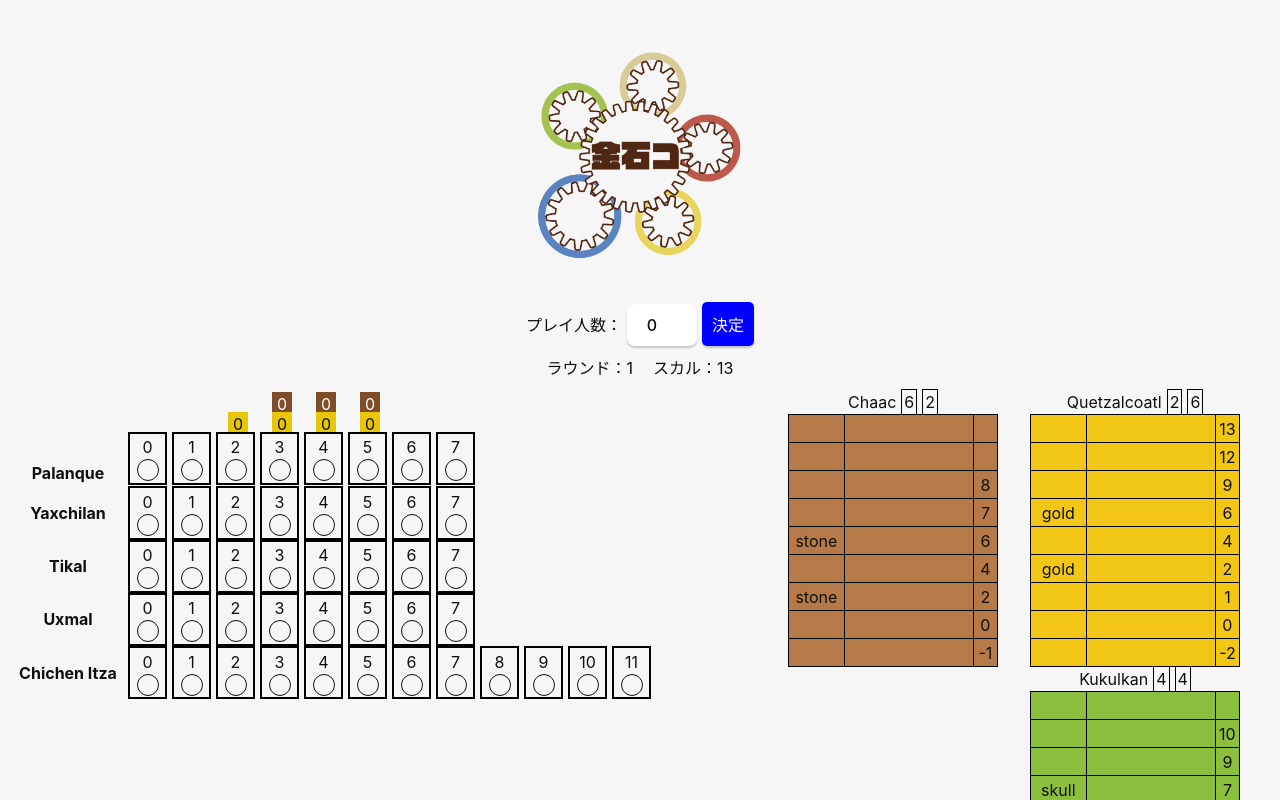
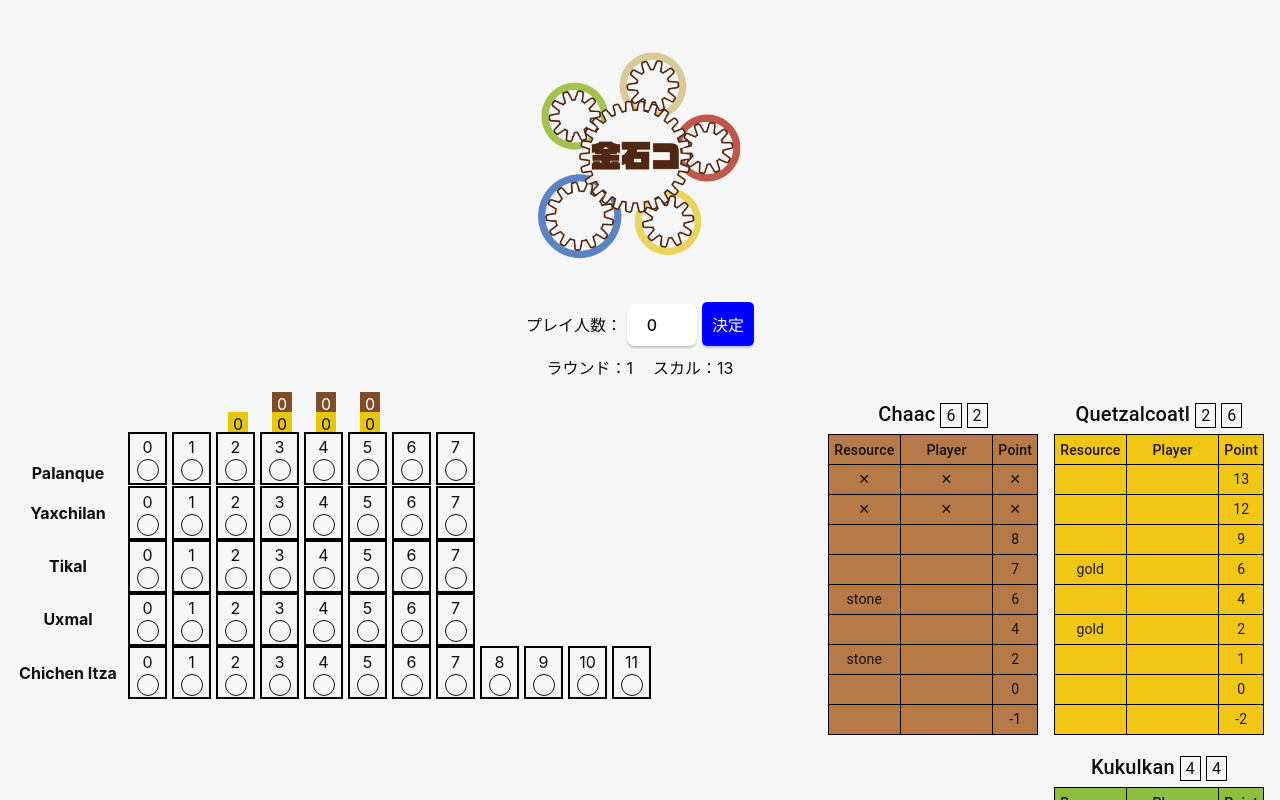
Before and after one commit to SH11235/Tzolkin, a React (Vite) app: page / in a window 1280 px wide. Shown: the top 800 px of the page. Built offline with nearby package versions, Linux system fonts and the light colour scheme.

Commit message:
refacotr 神殿コンポーネントをMUIで書き直した

```diff
--- a/src/components/Temple.css
+++ /dev/null
@@ -1,74 +0,0 @@
-.temple-container {
-    margin-right: 2em;
-}
-
-.temple-table {
-    width: 210px;
-    border-collapse: collapse
-}
-
-.temple-cell {
-    height: 25px;
-    border: 1px solid #000;
-    text-align: center;
-    vertical-align: middle;
-    position: relative;
-}
-
-.temple-cell-resource {
-    width: 50px;
-}
-
-.temple-cell-player {
-    width: 120px;
-}
-
-.temple-cell-score {
-    width: 20px;
-}
-
-.temple-brown {
-    background-color: #B67A48;
-}
-
-.temple-yellow {
-    background-color: #F1C614;
-}
-
-.temple-green {
-    background-color: #8BBF3D;
-}
-
-.circle-Red,
-.circle-Blue,
-.circle-Green,
-.circle-Yellow {
-    display: inline-block;
-    width: 20px;
-    height: 20px;
-    border-radius: 50%;
-    vertical-align: middle;
-    text-align: center;
-}
-
-.circle-Red {
-    background-color: red;
-}
-
-.circle-Blue {
-    background-color: blue;
-}
-
-.circle-Green {
-    background-color: green;
-}
-
-.circle-Yellow {
-    background-color: yellow;
-}
-
-.temple-points {
-    margin-left: 5px;
-    padding: 2px;
-    border: #000 solid 1px;
-}
--- a/src/components/Temple.tsx
+++ b/src/components/Temple.tsx
@@ -1,5 +1,15 @@
+import {
+  Box,
+  Table,
+  TableBody,
+  TableCell,
+  TableContainer,
+  TableHead,
+  TableRow,
+  Typography,
+} from "@mui/material";
+import { styled } from "@mui/material/styles";
 import { PlayerColor } from "../types/GamePlayer";
-import "./Temple.css";
 
 export type TempleBonus = {
   resource: "stone" | "gold" | "wood" | "skull" | null;
@@ -26,67 +36,130 @@ export const Temple: React.FC<Props> = ({
   templePoints,
   templeColor,
 }) => {
+  const ResourceCell = styled(TableCell)({
+    height: "25px",
+    width: "61px",
+    padding: "2px 5px",
+    border: "1px solid #000",
+    textAlign: "center",
+    verticalAlign: "middle",
+    position: "relative",
+  });
+
+  const PlayerCell = styled(TableCell)({
+    height: "25px",
+    width: "120px",
+    padding: "2px 5px",
+    border: "1px solid #000",
+    textAlign: "center",
+    verticalAlign: "middle",
+    position: "relative",
+  });
+
+  const ScoreCell = styled(TableCell)({
+    height: "25px",
+    width: "32px",
+    padding: "2px 5px",
+    border: "1px solid #000",
+    textAlign: "center",
+    verticalAlign: "middle",
+    position: "relative",
+  });
+
+  const templeBackGroundColor =
+    templeColor === "brown"
+      ? "#B67A48"
+      : templeColor === "yellow"
+      ? "#F1C614"
+      : "#8BBF3D";
+  const TempleTable = styled(Table)({
+    width: "210px",
+    backgroundColor: templeBackGroundColor,
+  });
+
   const offset = 9 - templeBonus.length;
   const array = Array(offset).fill(0);
   const offsetRows = array.map((_, index) => {
     return (
-      <tr key={`offsetRows-${index}`}>
-        <td className="temple-cell"></td>
-        <td className="temple-cell"></td>
-        <td className="temple-cell"></td>
-      </tr>
+      <TableRow key={`offsetRows-${index}`}>
+        <ResourceCell>✕</ResourceCell>
+        <PlayerCell>✕</PlayerCell>
+        <ScoreCell>✕</ScoreCell>
+      </TableRow>
     );
   });
+
   const rows = templeBonus.map((row, rowIndex) => {
     const playerScoreElements = playerScores.map((playerScore) => {
       const offset = templeBonus.length - 2;
-      // chaacのとき: playerScore.index + rowIndex === 5
-      // playerScore.index === -1 → rowIndex === 6
-      // playerScore.index === 0 → rowIndex === 5
-      // playerScore.index === 1 → rowIndex === 4
-      // playerScore.index === 2 → rowIndex === 3
-      // playerScore.index === 3 → rowIndex === 2
-      // playerScore.index === 4 → rowIndex === 1
-      // quetzalcoatlのとき playerScore.index + rowIndex === 7
-      // playerScore.index === 0 → rowIndex === 7
-      // playerScore.index === 1 → rowIndex === 6
-      // playerScore.index === 2 → rowIndex === 5
-      // playerScore.index === 3 → rowIndex === 4
-      // playerScore.index === 4 → rowIndex === 3
-      // playerScore.index === 5 → rowIndex === 2
-      // playerScore.index === 6 → rowIndex === 1
-      // playerScore.index === 7 → rowIndex === 0
       if (playerScore.index + rowIndex === offset) {
-        let classNamePlayer = playerScore.color;
         return (
-          <span
-            key={`${classNamePlayer}-${rowIndex}`}
-            className={`circle-${classNamePlayer}`}
-          ></span>
+          <Typography
+            sx={{
+              display: "inline-block",
+              width: "20px",
+              height: "20px",
+              borderRadius: "50%",
+              verticalAlign: "middle",
+              textAlign: "center",
+              backgroundColor: playerScore.color,
+            }}
+            key={`${playerScore.color}-${rowIndex}`}
+          ></Typography>
         );
       }
+      return null;
     });
+
     return (
-      <tr key={rowIndex}>
-        <td className="temple-cell temple-cell-resource">{row.resource}</td>
-        <td className="temple-cell temple-cell-player">
-          {playerScoreElements}
-        </td>
-        <td className="temple-cell temple-cell-score">{row.point}</td>
-      </tr>
+      <TableRow key={rowIndex}>
+        <ResourceCell>{row.resource}</ResourceCell>
+        <PlayerCell>{playerScoreElements}</PlayerCell>
+        <ScoreCell>{row.point}</ScoreCell>
+      </TableRow>
     );
   });
+
   return (
-    <div className="temple-container">
-      <span>{name}</span>
-      <span className="temple-points">{templePoints[0]}</span>
-      <span className="temple-points">{templePoints[1]}</span>
-      <table className={`temple-table temple-${templeColor}`} border={1}>
-        <tbody>
-          {offsetRows}
-          {rows}
-        </tbody>
-      </table>
-    </div>
+    <Box sx={{ m: 1 }}>
+      <Typography sx={{ display: "inline" }} variant="h6">
+        {name}
+      </Typography>
+      <Typography
+        sx={{
+          display: "inline",
+          border: "1px solid #000",
+          padding: "2px 5px",
+          marginLeft: "5px",
+        }}
+      >
+        {templePoints[0]}
+      </Typography>
+      <Typography
+        sx={{
+          display: "inline",
+          border: "1px solid #000",
+          padding: "2px 5px",
+          marginLeft: "5px",
+        }}
+      >
+        {templePoints[1]}
+      </Typography>
+      <TableContainer sx={{ mt: 2, marginTop: "4px" }}>
+        <TempleTable border={1} size="small">
+          <TableHead>
+            <TableRow>
+              <ResourceCell>Resource</ResourceCell>
+              <PlayerCell>Player</PlayerCell>
+              <ScoreCell>Point</ScoreCell>
+            </TableRow>
+          </TableHead>
+          <TableBody>
+            {offsetRows}
+            {rows}
+          </TableBody>
+        </TempleTable>
+      </TableContainer>
+    </Box>
   );
 };
```
